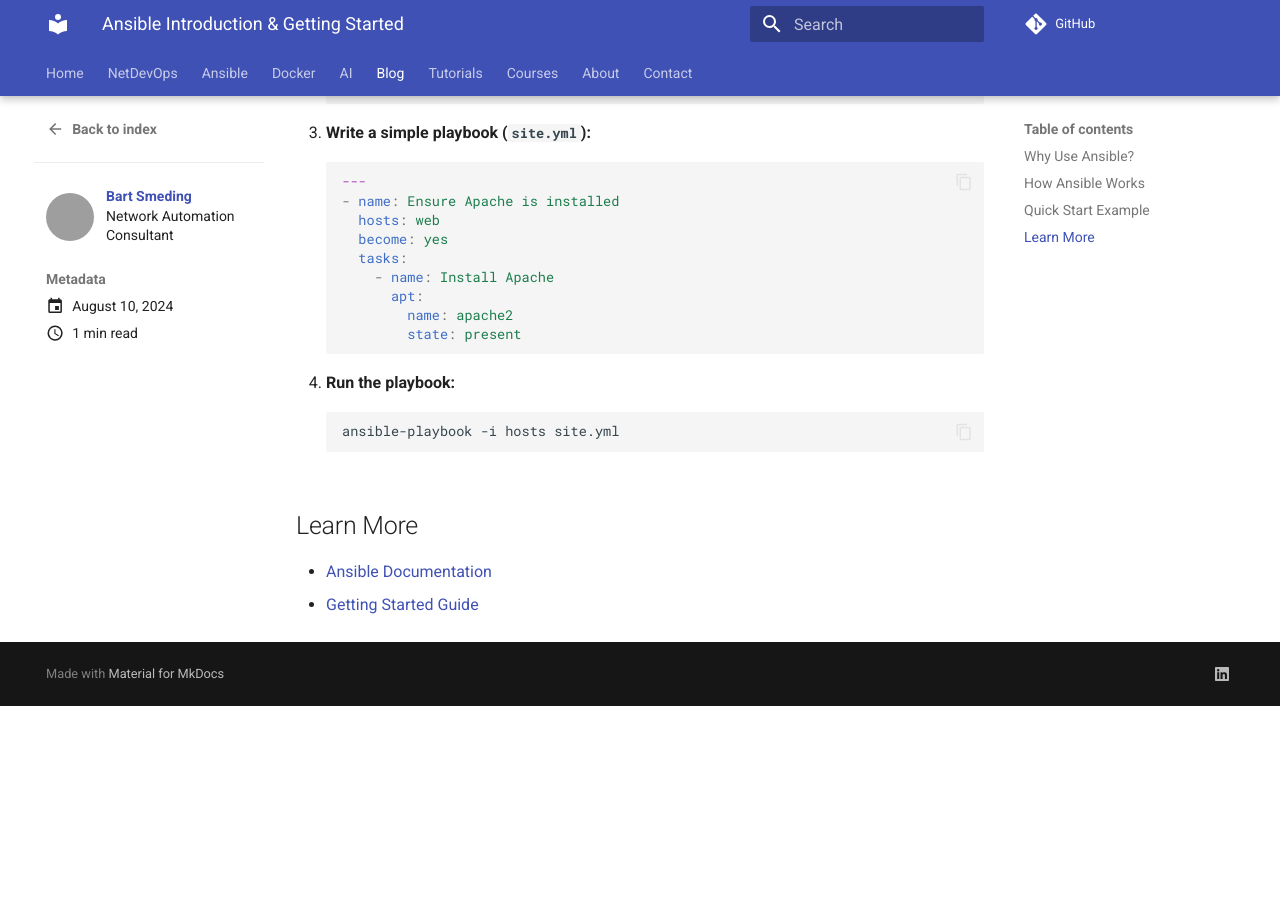
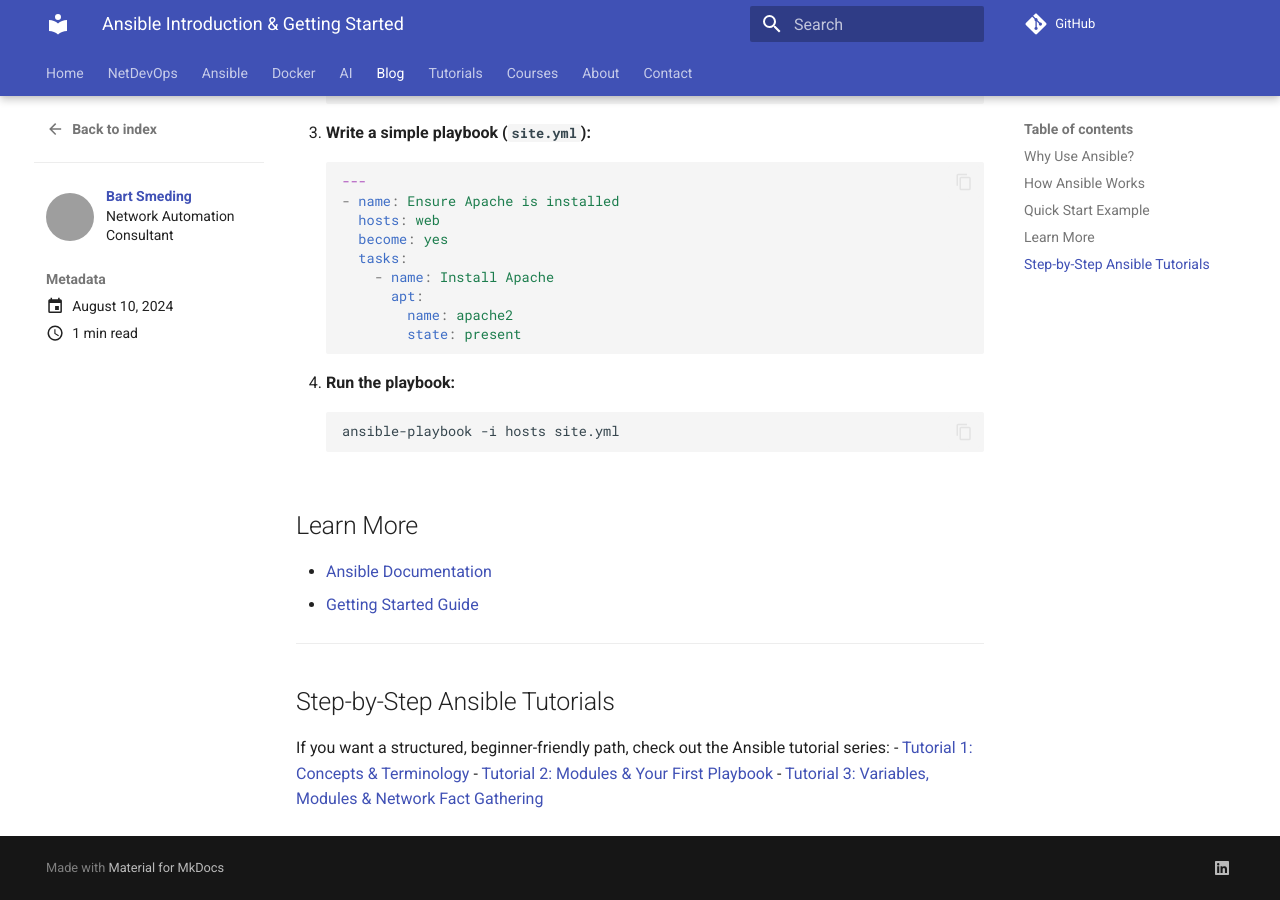
Before and after one commit to bsmeding/bsmeding.github.io, an MkDocs documentation site: the page built from docs/blog/posts/tools/ansible.md, in a window 1280 px wide and 900 px high, scrolled down 988 px. Built offline with MkDocs 1.6.1 and Material for MkDocs 9.7.7, drawn with Linux system fonts in a browser that asks for light colours; comment, search, counter and statistics services are not loaded; before the commit the page ends 1694 px from its top, so only the background shows below that; grey boxes are pictures that could not be loaded.

Commit message:
vacation time to update and streamline the blog posts

```diff
--- a/docs/blog/posts/tools/ansible.md
+++ b/docs/blog/posts/tools/ansible.md
@@ -59,3 +59,11 @@ tags:
 ## Learn More
 - [Ansible Documentation](https://docs.ansible.com/)
 - [Getting Started Guide](https://docs.ansible.com/ansible/latest/getting_started/index.html)
+
+---
+
+## Step-by-Step Ansible Tutorials
+If you want a structured, beginner-friendly path, check out the Ansible tutorial series:
+- [Tutorial 1: Concepts & Terminology](../../tutorials/ansible_tutorial_1_concepts.md)
+- [Tutorial 2: Modules & Your First Playbook](../../tutorials/ansible_tutorial_2_modules.md)
+- [Tutorial 3: Variables, Modules & Network Fact Gathering](../../tutorials/ansible_tutorial_3_variables_facts.md)
--- a/mkdocs.yml
+++ b/mkdocs.yml
@@ -40,6 +40,9 @@ nav:
     - blog/index.md
   - Tutorials:
     - 'Tutorials': tutorials.md
+    - 'Ansible Tutorial 1: Concepts & Terminology': tutorials/ansible_tutorial_1_concepts.md
+    - 'Ansible Tutorial 2: Modules & Your First Playbook': tutorials/ansible_tutorial_2_modules.md
+    - 'Ansible Tutorial 3: Variables, Modules & Network Fact Gathering': tutorials/ansible_tutorial_3_variables_facts.md
     - 'Ansible NAPALM': tutorials/ansible_cisco_napalm_diff.md
     - 'Git basics': tutorials/git_basics.md
     - 'Linux basics': tutorials/linux_basics.md
```
